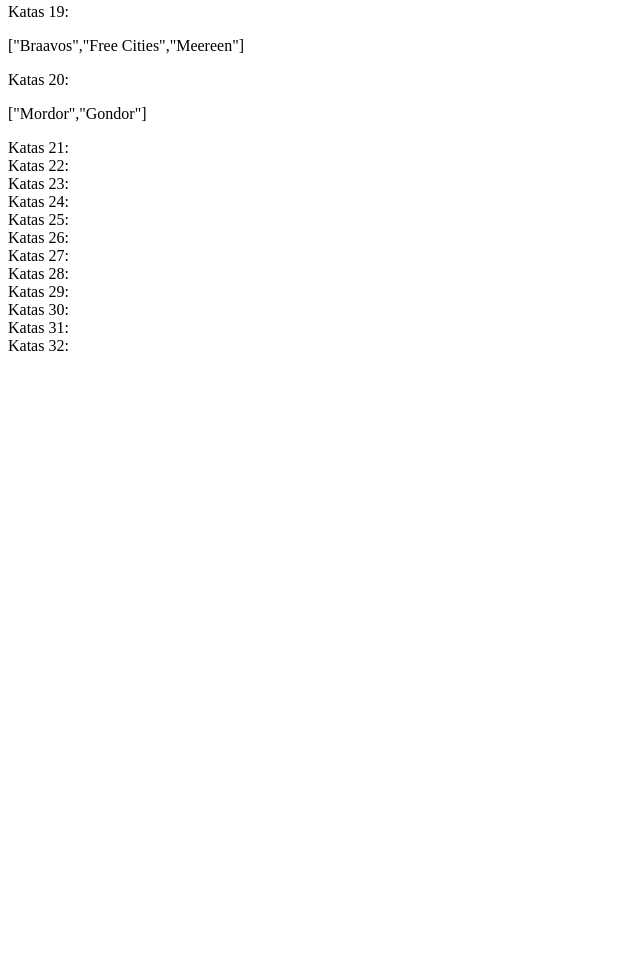
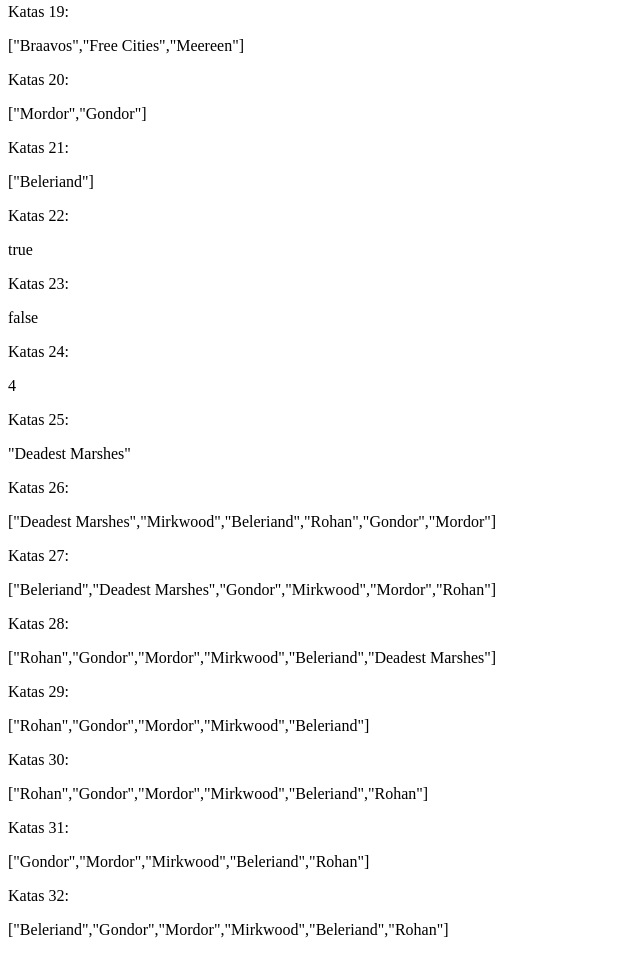
Before and after one commit to LEllingwood/katas4, a plain HTML site: page index.html in a window 1280 px wide. Shown: the part 1229-2184 px from the top of the page, without its empty margins (0-640 px from the left). Before the commit the page ends 1592 px from the top, so only its background shows below. Drawn offline with Linux system fonts and the light colour scheme.

Commit message:
completed

```diff
--- a/index.html
+++ b/index.html
@@ -38,7 +38,7 @@
     <div id="Katas29">Katas 29:</div>
     <div id="Katas30">Katas 30:</div>
     <div id="Katas31">Katas 31:</div>
-    <div id="Katas32">Katas 32:</div>
+    <!-- <div id="Katas32">Katas 32:</div> -->
 
     <script src="index.js"></script>
 </body>
--- a/index.js
+++ b/index.js
@@ -21,7 +21,7 @@
     function k2() {
         let destination = document.getElementById("Katas2");
         let newP = document.createElement("p");
-        let a = JSON.stringify(bestThing.split(","));
+        let a = JSON.stringify(bestThing.split(" "));
         newP.textContent = a;
         destination.appendChild(newP);
     }
@@ -259,7 +259,7 @@
 k19()
 
 // // // Katas 20 - Find and display all cities from lotrCitiesArray that end with "or"
-
+{
 function k20() {
     let destination = document.getElementById("Katas20");
     let newP = document.createElement("p");
@@ -270,47 +270,194 @@
             allORCities.push(a[i])
         }
     }
-
-
-    // let a = JSON.stringify(a);
     newP.textContent = JSON.stringify(allORCities);
-
-    // let a = gotCitiesCSV.split(",");
-    destination.appendChild(newP);
+     destination.appendChild(newP);
 
 }
 k20()
+}
+
+// // // Katas 21 - Find and display all the words in bestThing that start with a "b"
+{
+    function k21() {
+        let destination = document.getElementById("Katas21");
+        let newP = document.createElement("p");
+        let a = lotrCitiesArray;
+        let allORCities = [];
+        for (let i = 0; i < a.length; i++) {
+            if (a[i].startsWith("B") == true) {
+                allORCities.push(a[i])
+            }
+        }
+        newP.textContent = JSON.stringify(allORCities);
+         destination.appendChild(newP);
+
+    }
+    k21()
+    }
+
+    // // // Katas 22 - Display "Yes" or "No" if lotrCitiesArray includes "Mirkwood"
+{
+    function k22() {
+        let destination = document.getElementById("Katas22");
+        let newP = document.createElement("p");
+        let a = lotrCitiesArray;
+        for (let i = 0; i < a.length; i++) {
+            if (a[i].includes("Mirkwood") == true) {
+                // allORCities.push(a[i])
+                newP.textContent = true;
+                destination.appendChild(newP);
+            }
+        }
+
+    }
+    k22()
+}
+
+// Katas 23 - Display "Yes" or "No" if lotrCitiesArray includes "Hollywood"
+{
+    function k23() {
+        let destination = document.getElementById("Katas23");
+        let newP = document.createElement("p");
+        let a = lotrCitiesArray;
+        for (let i = 0; i < a.length; i++) {
+            if (a[i].includes("Hollywood") == true) {
+                // allORCities.push(a[i])
+                newP.textContent = true;
+            }
+            else {
+                newP.textContent = false;
+            }
+            destination.appendChild(newP);
+        }
+    }
+    k23()
+}
+// Katas 24 - Display the index of "Mirkwood" in lotrCitiesArray
+{
+    function k24() {
+        let destination = document.getElementById("Katas24");
+        let newP = document.createElement("p");
+        const mirkwoodIndex = lotrCitiesArray.indexOf("Mirkwood");
+        newP.textContent = mirkwoodIndex;
+        destination.appendChild(newP);
+            }
+}
+      k24()
+
+    //   const gotCitiesCSV = "King's Landing,Braavos,Volantis,Old Valyria,Free Cities,Qarth,Meereen";
+    //   const lotrCitiesArray = ["Mordor", "Gondor", "Rohan", "Beleriand", "Mirkwood", "Dead Marshes", "Rhun", "Harad"];
+    //   const bestThing = "The best thing about a boolean is even if you are wrong you are only off by a bit";
 
 
-// // const gotCitiesCSV = "King's Landing,Braavos,Volantis,Old Valyria,Free Cities,Qarth,Meereen";
-// // const lotrCitiesArray = ["Mordor","Gondor","Rohan","Beleriand","Mirkwood","Dead Marshes","Rhun","Harad"];
-// // const bestThing = "The best thing about a boolean is even if you are wrong you are only off by a bit"
-// // // Katas 21 - Find and display all the words in bestThing that start with a "b"
+// Katas 25 - Find and display the first city in lotrCitiesArray that has more than one word
 
-// // // Katas 22 - Display "Yes" or "No" if lotrCitiesArray includes "Mirkwood"
+    function k25(k) {
 
-// {
-//     function k22() {
-//         let destination = document.getElementById("Katas22");
-//         let newP = document.createElement("p");
-//         if (lotrCitiesArray.includes("Mirkwood" === true)
-//             let a = alert("yes");
-//         }
-//         newP.textContent  = a;
-//         destination.appendChild(newP);
-//     }
-//     k22()
-// }
+        let destination = document.getElementById("Katas25");
+        let newP = document.createElement("p");
+        for (let i = 0; i < lotrCitiesArray.length; i++) {
 
+            if (lotrCitiesArray[i].includes(" ")) {
+              let word = lotrCitiesArray[i];
+              let a = JSON.stringify(word);
+              newP.textContent = a;
+              destination.appendChild(newP);
+              break;
+            }
+    }
+}
+k25()
 
+// Katas 26 - Reverse the order in lotrCitiesArray
+{
+    function k26() {
+        let destination = document.getElementById("Katas26");
+        let newP = document.createElement("p");
+        let a = JSON.stringify(lotrCitiesArray.reverse());
+        newP.textContent = a;
+        destination.appendChild(newP);
+    }
+    k26()
+}
 
-// Katas 23 - Display "Yes" or "No" if lotrCitiesArray includes "Hollywood"
-// Katas 24 - Display the index of "Mirkwood" in lotrCitiesArray
-// Find and display the first city in lotrCitiesArray that has more than one word
-// Reverse the order in lotrCitiesArray
-// Sort lotrCitiesArray alphabetically
-// Sort lotrCitiesArray by the number of characters in each city (i.e., shortest city names go first)
-// Using pop, remove the last city from lotrCitiesArray
-// Using push, add back the city from lotrCitiesArray that was removed in #29 to the back of the array
-// Using shift, remove the first city from lotrCitiesArray
-// Using unshift, add back the city from lotrCitiesArray that was removed in #31 to the front of the array
+// Katas 27 - Sort lotrCitiesArray alphabetically
+{
+    function k27() {
+        let destination = document.getElementById("Katas27");
+        let newP = document.createElement("p");
+        let a = JSON.stringify(lotrCitiesArray.sort());
+        newP.textContent = a;
+        destination.appendChild(newP);
+    }
+    k27()
+}
+// Katas 28 - Sort lotrCitiesArray by the number of characters in each city (i.e., shortest city names go first)
+    function k28() {
+        let destination = document.getElementById("Katas28");
+        let newP = document.createElement("p");
+        for (let i = 0; i < lotrCitiesArray.length; i++) {
+        const newArray = JSON.stringify(lotrCitiesArray.sort(function(a, b) {
+            return a.length - b.length}))
+        newP.textContent = newArray;
+        destination.appendChild(newP);
+        }
+    }
+    k28()
+
+// Katas 29 - Using pop, remove the last city from lotrCitiesArray
+{
+    function k29() {
+        let destination = document.getElementById("Katas29");
+        let newP = document.createElement("p");
+        let v = lotrCitiesArray.pop();
+        let a = JSON.stringify(lotrCitiesArray);
+        newP.textContent = a;
+        destination.appendChild(newP);
+    }
+    k29()
+}
+
+// Katas 30 - Using push, add back the city from lotrCitiesArray that was removed in #29 to the back of the array
+{
+    function k30() {
+        let destination = document.getElementById("Katas30");
+        let newP = document.createElement("p");
+        let v = lotrCitiesArray.push("Rohan");
+        let a = JSON.stringify(lotrCitiesArray);
+        newP.textContent = a;
+        destination.appendChild(newP);
+    }
+    k30()
+}
+
+// Katas 31 - Using shift, remove the first city from lotrCitiesArray
+{
+    function k31() {
+        let destination = document.getElementById("Katas31");
+        let newP = document.createElement("p");
+        let v = lotrCitiesArray.shift();
+        let a = JSON.stringify(lotrCitiesArray);
+        newP.textContent = a;
+        destination.appendChild(newP);
+
+    }
+    k31()
+}
+// Katas 32 - Using unshift, add back the city from lotrCitiesArray that was removed in #31 to the front of the array (do I know where)
+
+    function k32() {
+        lotrCitiesArray.unshift("Beleriand");
+        createKataElement(32, JSON.stringify(lotrCitiesArray))
+    }
+    k32()
+
+    function createKataElement (kataNumber, content) {
+        const destination = document.createElement("div")
+        destination.id = "Katas" + kataNumber;
+        destination.textContent="Katas " + kataNumber + ":"
+        const kataP = document.createElement("p")
+        kataP.textContent = content
+        destination.appendChild(kataP)
+        document.body.appendChild(destination)
+    }
```
